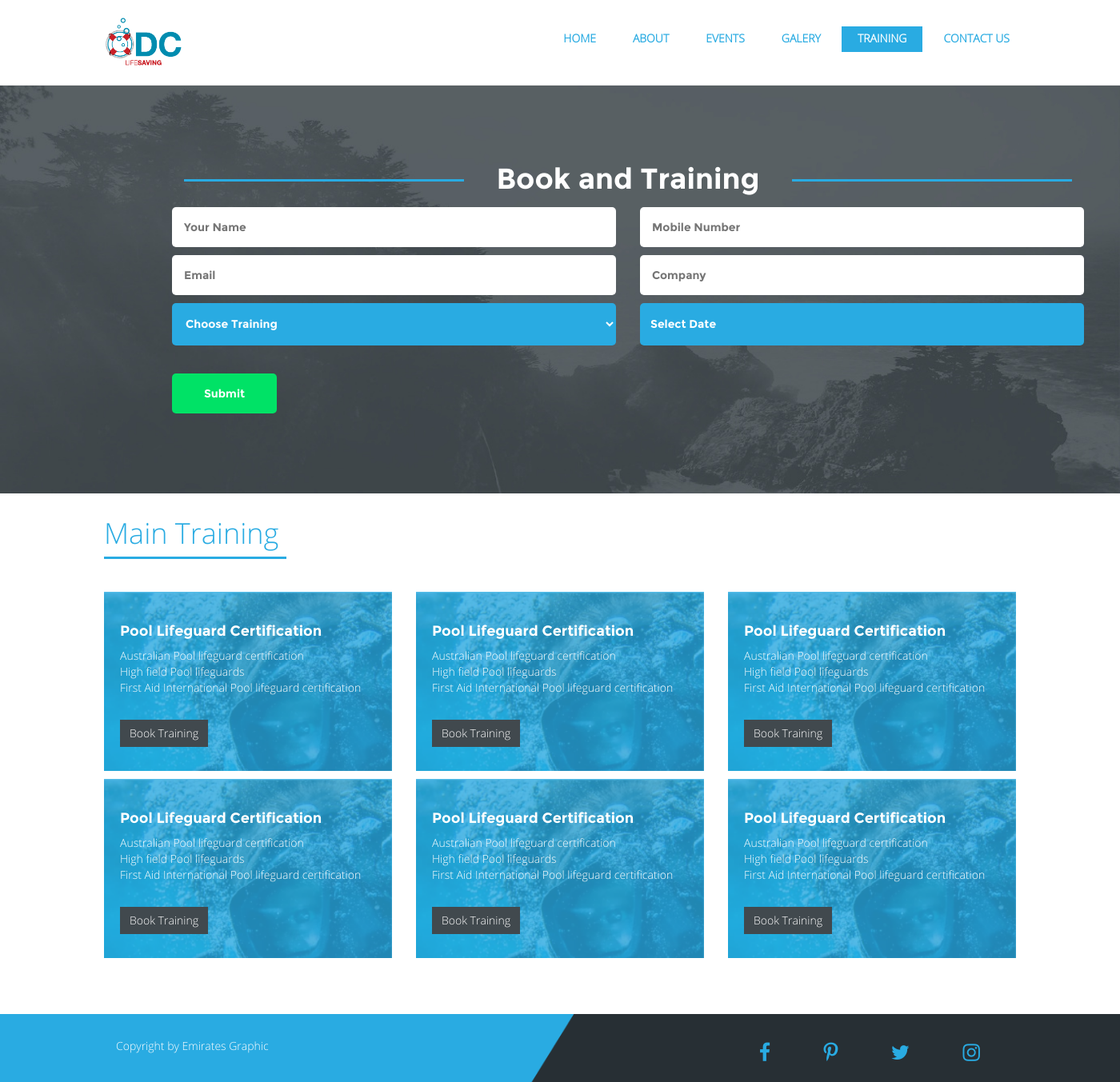
After one commit to rilindpozhegu/odc, a PHP site: page /training.html in a window 1400 px wide. The commit adds this page. Shown: the whole page at 80% size. Run offline with PHP 8.4, Linux system fonts and the light colour scheme; some libraries are stand-ins or nearby versions.

```diff
--- /dev/null
+++ b/css/training.css
@@ -0,0 +1,147 @@
+/*Fonts*/
+
+@font-face {
+    font-family: 'OpenSans-Light';
+    src: url('../fonts/OpenSans-Light.ttf');
+}
+@font-face {
+    font-family: 'Montserrat-Bold';
+    src: url('../fonts/Montserrat-Bold.ttf');
+}
+@font-face {
+    font-family: 'Montserrat';
+    src: url('../fonts/Montserrat-Regular.ttf');
+}
+
+
+/*Header Section*/
+
+.header-section {
+	background-image: url('../img/image-bg-1-01.jpg');
+	background-size: cover;
+	background-repeat: no-repeat;
+	margin-top: 6%;
+    padding: 100px 200px;
+    font-family: 'Montserrat-Bold';
+    text-align: center;
+}
+.header-section h1 {
+    color: white;
+}
+
+.header-section input {
+    width: 100%;
+    margin: 5px 0px;
+    border-radius: 5px;
+    padding: 15px;
+    border:none;
+}
+.header-section button {
+    margin-top: 30px;
+      background : #00E266;
+      border: none;
+      color: white;
+      padding: 15px 40px;
+      border-radius: 5px;
+      float: left;
+}
+
+.select_form {
+    width: 100%;
+    height: 53px;
+    border-radius: 5px;
+    margin-top: 5px;
+    padding-left: 13px;
+    background-color: #29abe2;
+    color: white;
+    font-family: 'Montserrat-Bold';
+    border: none;
+}
+
+.datepicker_form input {
+    height: 53px;
+    border-radius: 5px;
+    margin-top: 5px;
+    padding-left: 13px;
+    background-color: #29abe2;
+    color: white;
+    font-family: 'Montserrat-Bold';
+    border: none;
+    color: white;
+}
+
+.table-condensed {
+    cursor: pointer;
+}
+.datepicker_form ::-webkit-input-placeholder {
+    color: white !important;
+}
+/*Training Section*/
+.line hr {
+    display: block;
+    height: 1px;
+    border: 0;
+    border-top: 3px solid #29abe2;
+    padding: 0;
+    width: 100%;
+    margin-top: 40px;
+}
+
+.main_training {
+    padding-bottom: 70px;
+}
+.main_training h1 {
+    margin-top: 30px;
+    color: #29abe2;
+}
+
+.panels-training {
+    padding-top: 30px;
+}
+.trainig-panel {
+    background-image: url('../img/training-bg-pannel-01.png');
+    background-size: cover;
+    background-repeat: no-repeat;
+    height: auto;
+    color: white;
+    padding: 40px 20px 10px 20px;
+}
+.trainig-panel h4 {
+    font-family: 'Montserrat-Bold';
+}
+.trainig-panel button {
+    background: #41494e;
+    border: none;
+    padding: 7px 12px;
+    margin-top: 20px;
+}
+
+hr {
+    display: block;
+    height: 1px;
+    border: 0;
+    border-top: 3px solid #29abe2;
+    padding: 0;
+    width: 20%;
+    margin: 0px;
+}
+
+
+
+
+/*Desktop Version*/
+
+@media only screen and (min-width: 844px) {
+    .desktop-d-n {
+        display: none;
+    }
+}
+/*Mobile Version*/
+
+@media only screen and (max-width: 844px) {
+    .mobile-d-n {
+        display: none;
+    }
+    .header-section {
+    padding: 100px 10px;
+}
--- a/event.html
+++ b/event.html
@@ -9,7 +9,7 @@
     <meta name="description" content="">
     <meta name="author" content="">
 
-    <title>Ocean Dive Centre</title>
+    <title>ODC LIFESAVING</title>
 
     <!-- Bootstrap Core CSS -->
     <link href="css/bootstrap.min.css" rel="stylesheet">
@@ -55,6 +55,9 @@
                     </li>
                     <li>
                         <a class="#" href="galery.html">GALERY</a>
+                    </li>
+                    <li>
+                        <a class="#" href="training.html">TRAINING</a>
                     </li>
                     <li>
                         <a class="#" href="contact.html">CONTACT US</a>
--- /dev/null
+++ b/training.html
@@ -0,0 +1,214 @@
+<!DOCTYPE html>
+<html lang="en">
+
+<head>
+
+    <meta charset="utf-8">
+    <meta http-equiv="X-UA-Compatible" content="IE=edge">
+    <meta name="viewport" content="width=device-width, initial-scale=1">
+    <meta name="description" content="">
+    <meta name="author" content="">
+
+    <title>ODC LIFESAVING</title>
+
+    <!-- Bootstrap Core CSS -->
+    <link href="css/bootstrap.min.css" rel="stylesheet">
+    <link rel="stylesheet" type="text/css" href="https://maxcdn.bootstrapcdn.com/font-awesome/4.7.0/css/font-awesome.min.css">
+    <!-- Custom CSS -->
+    <link href="css/scrolling-nav.css" rel="stylesheet">
+    <link rel="stylesheet" type="text/css" href="css/training.css">
+    <link rel="stylesheet" type="text/css" href="css/footer.css">
+    <link rel="stylesheet" type="text/css" href="css/datepicker">
+
+    <!-- Caroucel  -->
+    <link rel="stylesheet" type="text/css" href="css/owl.carousel.css">
+    <link rel="stylesheet" type="text/css" href="css/owl.theme.css">
+
+</head>
+
+<body>
+    <!-- Navigation -->
+    <nav class="navbar navbar-default navbar-fixed-top" role="navigation">
+        <div class="container">
+            <div class="navbar-header page-scroll">
+                <button type="button" class="navbar-toggle" data-toggle="collapse" data-target=".navbar-ex1-collapse">
+                    <span class="sr-only">Toggle navigation</span>
+                    <span class="icon-bar"></span>
+                    <span class="icon-bar"></span>
+                    <span class="icon-bar"></span>
+                </button>
+                <img src="img/odc-logo-01.png">
+            </div>
+
+            <div class="collapse navbar-collapse navbar-ex1-collapse ">
+                <ul class="nav navbar-nav navbar-right navbar-link">
+                    <li class="hidden">
+                        <a class="#" href="#page-top"></a>
+                    </li>
+                    <li>
+                        <a class="" href="index.html">HOME</a>
+                    </li>
+                    <li>
+                        <a class="#" href="about.html">ABOUT</a>
+                    </li>
+                    <li>
+                        <a class="#" href="event.html">EVENTS</a>
+                    </li>
+                    <li>
+                        <a class="#" href="galery.html">GALERY</a>
+                    </li>
+                    <li>
+                        <a class="active" href="training.html">TRAINING</a>
+                    </li>
+                    <li>
+                        <a class="#" href="contact.html">CONTACT US</a>
+                    </li>
+                </ul>
+            </div>
+            <!-- /.navbar-collapse -->
+        </div>
+        <!-- /.container -->
+    </nav>
+
+    <!-- Header Section -->
+
+    <section class="header-section">
+        <div class="container">
+        <div class="col-md-4 line mobile-d-n"><hr width="100%"></div>
+            <div class="col-md-4">
+                <h1>Book and Training</h1>
+            </div>
+        <div class="col-md-4 line mobile-d-n"><hr width="100%"></div>
+            <div class="row">
+                <div class="col-md-6">
+                    <input type="" name="" placeholder="Your Name">
+                    <input type="" name="" placeholder="Email">
+                </div>
+                <div class="col-md-6">
+                    <input type="" name="" placeholder="Mobile Number">
+                    <input type="" name="" placeholder="Company">
+                </div>
+                <div class="col-md-6">
+                <select class="select-package select_form">
+                    <option value="" selected disabled>Choose Training</option>
+                    <option value="1" style="background: white; color: #29abe2">1</option>
+                    <option value="2" style="background: white; color: #29abe2">2</option>
+                    <option value="3" style="background: white; color: #29abe2">3</option>
+                </select>
+
+                </div>
+                <div class="col-md-6 datepicker_form">
+                    <input class="datepicker1" name="Name" placeholder="Select Date" style="cursor: pointer; ::-webkit-input-placeholder: color
+                    white !important;">
+                </div>
+                <div class="col-md-12">
+                    <button>Submit</button>
+                </div>
+            </div>
+        </div>
+    </section>
+
+
+<!-- Section 2  -->
+<section class="main_training">
+    <div class="container">
+        <h1>Main Training</h1>
+        <hr>
+        <div class="row panels-training">
+            <div class="col-md-4">
+                <div style="padding: 30px 20px; margin-top: 10px;" class="trainig-panel">
+                    <h4>Pool Lifeguard Certification</h4>
+                    <p>Australian Pool lifeguard certification<br>
+                    High field Pool lifeguards<br>
+                    First Aid International Pool lifeguard certification</p>
+                    <button>Book Training</button>
+                </div>
+            </div>
+            <div class="col-md-4">
+                <div style="padding: 30px 20px; margin-top: 10px;" class="trainig-panel">
+                    <h4>Pool Lifeguard Certification</h4>
+                    <p>Australian Pool lifeguard certification<br>
+                    High field Pool lifeguards<br>
+                    First Aid International Pool lifeguard certification</p>
+                    <button>Book Training</button>
+                </div>
+            </div>
+            <div class="col-md-4">
+                <div style="padding: 30px 20px; margin-top: 10px;" class="trainig-panel">
+                    <h4>Pool Lifeguard Certification</h4>
+                    <p>Australian Pool lifeguard certification<br>
+                    High field Pool lifeguards<br>
+                    First Aid International Pool lifeguard certification</p>
+                    <button>Book Training</button>
+                </div>
+            </div>
+            <div class="col-md-4">
+                <div style="padding: 30px 20px; margin-top: 10px;" class="trainig-panel">
+                    <h4>Pool Lifeguard Certification</h4>
+                    <p>Australian Pool lifeguard certification<br>
+                    High field Pool lifeguards<br>
+                    First Aid International Pool lifeguard certification</p>
+                    <button>Book Training</button>
+                </div>
+            </div>
+            <div class="col-md-4">
+                <div style="padding: 30px 20px; margin-top: 10px;" class="trainig-panel">
+                    <h4>Pool Lifeguard Certification</h4>
+                    <p>Australian Pool lifeguard certification<br>
+                    High field Pool lifeguards<br>
+                    First Aid International Pool lifeguard certification</p>
+                    <button>Book Training</button>
+                </div>
+            </div>
+            <div class="col-md-4">
+                <div style="padding: 30px 20px; margin-top: 10px;" class="trainig-panel">
+                    <h4>Pool Lifeguard Certification</h4>
+                    <p>Australian Pool lifeguard certification<br>
+                    High field Pool lifeguards<br>
+                    First Aid International Pool lifeguard certification</p>
+                    <button>Book Training</button>
+                </div>
+            </div>
+        </div>
+    </div>
+</section>
+
+
+
+     <!-- Footer -->
+    <footer>
+        <div class="container">
+            <div class="col-md-6 footer-copy-r">
+                <p>Copyright by Emirates Graphic</p>
+            </div>
+            <div class="col-md-6 footer-social_media mobile-d-n">
+                <i class="fa fa-facebook" aria-hidden="true"></i>
+                <i class="fa fa-pinterest-p" aria-hidden="true"></i>
+                <i class="fa fa-twitter" aria-hidden="true"></i>
+                <i class="fa fa-instagram" aria-hidden="true"></i>
+            </div>
+        </div>
+    </footer>
+
+
+        <!-- jQuery -->
+    <script src="js/jquery-1.9.1.min.js"></script>
+
+    <!-- Bootstrap Core JavaScript -->
+    <script src="js/bootstrap.min.js"></script>
+
+    <!-- Scrolling Nav JavaScript -->
+    <script src="js/scrolling-nav.js"></script>
+
+
+    <!-- DatePicker -->
+    <script type="text/javascript" src="js/bootstrap-datepicker.js"></script>
+    <script type="text/javascript">
+        $('.datepicker1').datepicker()
+        $('.datepicker2').datepicker()
+
+        // Drop down
+    </script>
+
+</body>
+</html>
```
Also changed, not shown: about.html (+5 -2 lines), contact.html (+6 -6 lines), css/datepicker.css (added, +182 -0 lines), css/index.css (+34 -6 lines), galery.html (+10 -7 lines), index.html (+14 -11 lines), img/training-bg-pannel-01.png (added), js/bootstrap-datepicker.js (added).
